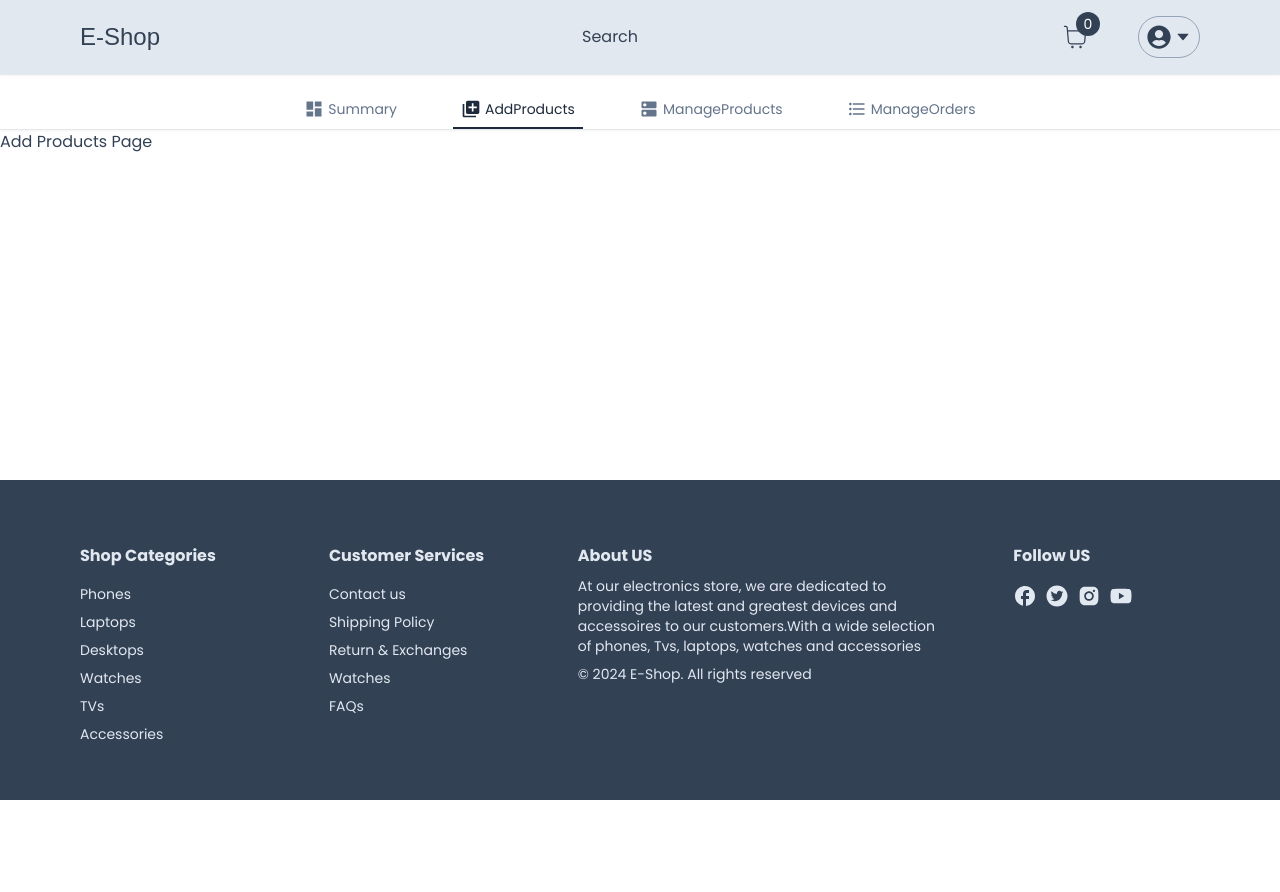
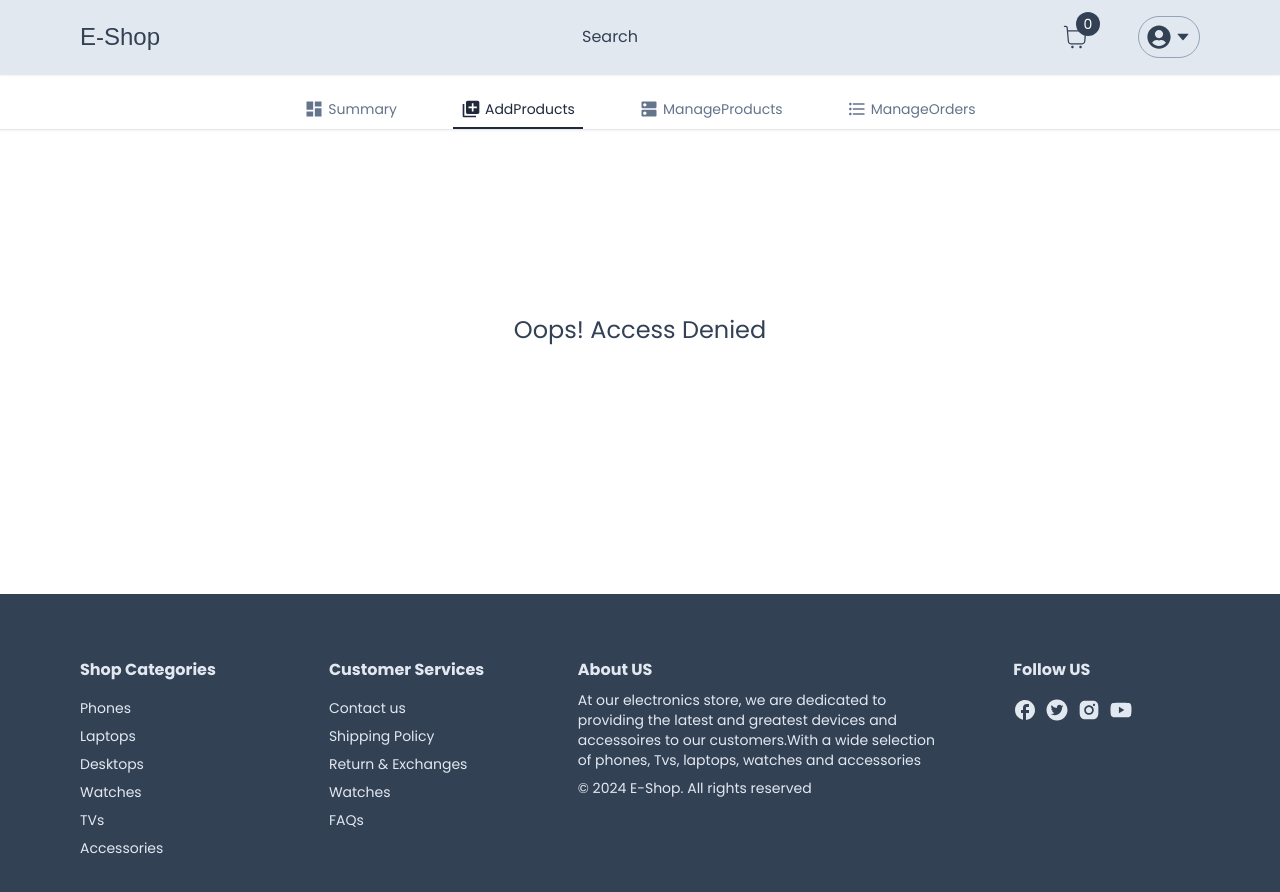
Before and after one commit to yassin-ben-haj-ali/e-shop, a Next.js app: page /admin/add-products in a window 1280 px wide. Shown: the top 892 px of the page. Before the commit the page ends 800 px from the top, so only its background shows below. Built offline with nearby package versions, Linux system fonts and the light colour scheme; no server answers; a web font is replaced by a local one.

Commit message:
Init Add Product Page

```diff
--- /dev/null
+++ b/app/admin/add-products/AddProductsForm.tsx
@@ -0,0 +1,9 @@
+import Heading from "@/app/components/Heading";
+
+const AddProductsForm = () => {
+    return (<>
+        <Heading title="Add Product Form" />
+    </>);
+}
+
+export default AddProductsForm;
--- a/app/admin/add-products/page.tsx
+++ b/app/admin/add-products/page.tsx
@@ -1,7 +1,23 @@
-const AddProducts = () => {
-    return ( <div>
+"use client"
+import Container from "@/app/components/Container";
+import FormWrap from "@/app/components/FormWrap";
+import AddProductsForm from "./AddProductsForm";
+import { getCurrentUser } from "@/app/actions/getCurrentUser";
+import NullData from "@/app/components/NullData";
+
+const AddProducts = async () => {
+    const currentUser = await getCurrentUser()
+    if (!currentUser || currentUser.role !== "ADMIN") {
+        return <NullData title="Oops! Access Denied" />
+    }
+    return (<div className="p-8">
+        <Container>
+            <FormWrap>
+                <AddProductsForm />
+            </FormWrap>
+        </Container>
         Add Products Page
-    </div> );
+    </div>);
 }
 
 export default AddProducts;
--- /dev/null
+++ b/app/components/NullData.tsx
@@ -0,0 +1,15 @@
+import React from "react";
+
+interface NullDataProps {
+    title: string
+}
+
+const NullData: React.FC<NullDataProps> = ({ title }) => {
+    return (<div className="w-full h-[50vh] flex items-center justify-center text-xl md:text-2xl">
+        <p className="font-medium">
+            {title}
+        </p>
+    </div>);
+}
+
+export default NullData;
```
